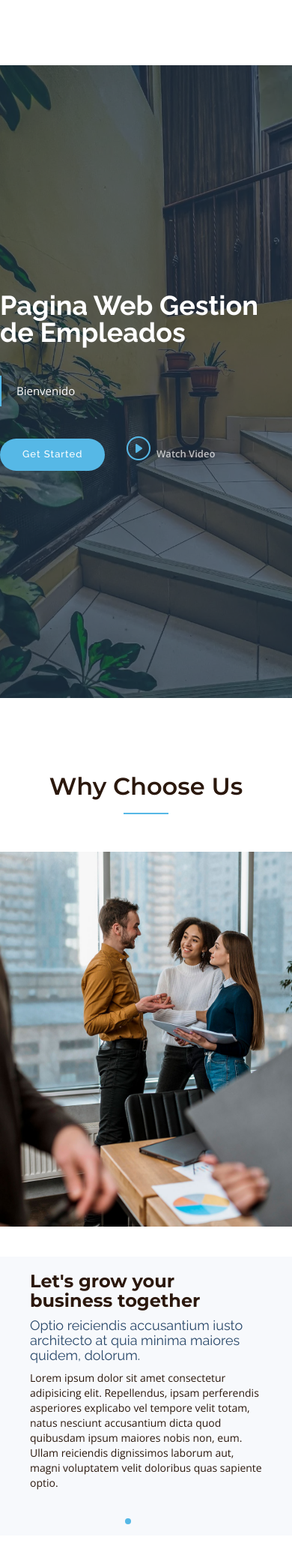
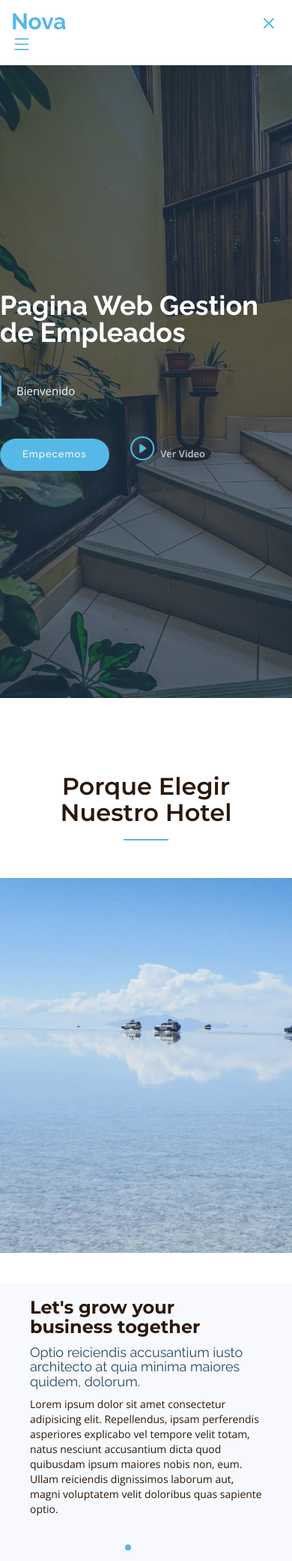
Before and after one commit to Erickbut/proyectoAD, a PHP site: page /index.html in a window 390 px wide. Shown: the top 2082 px of the page at 75% size. Run offline with PHP 8.4, Linux system fonts and the light colour scheme.

Commit message:
add good images to employee and route login

```diff
--- a/assets/css/main.css
+++ b/assets/css/main.css
@@ -256,7 +256,7 @@ section {
 .header .logo h1 {
   font-size: 30px;
   font-weight: 700;
-  color: #fff;
+  color: #56b8e6;
   font-family: var(--font-secondary);
   margin: 0;
 }
@@ -434,7 +434,7 @@ section {
   .navbar .active,
   .navbar .active:focus,
   .navbar li:hover>a {
-    color: #fff;
+    color: #928b8b;
   }
 
   .navbar .dropdown ul,
@@ -452,7 +452,7 @@ section {
   }
 
   .mobile-nav-show {
-    color: rgba(255, 255, 255, 0.9);
+    color: #56b8e6;
     font-size: 28px;
     cursor: pointer;
     line-height: 0;
@@ -460,7 +460,7 @@ section {
   }
 
   .mobile-nav-hide {
-    color: rgba(255, 255, 255, 0.9);
+    color: #56b8e6;
     font-size: 32px;
     cursor: pointer;
     line-height: 0;
--- a/index.html
+++ b/index.html
@@ -95,8 +95,8 @@
             <p>Bienvenido
           </blockquote>
           <div class="d-flex" data-aos="fade-up" data-aos-delay="200">
-            <a href="" class="btn-get-started">Get Started</a>
-            <a href="https://www.youtube.com/watch?v=LXb3EKWsInQ" class="glightbox btn-watch-video d-flex align-items-center"><i class="bi bi-play-circle"></i><span>Watch Video</span></a>
+            <a href="./assets/pages/login.html" class="btn-get-started">Empecemos</a>
+            <a href="https://www.youtube.com/watch?v=izYa2R0OWE8" class="glightbox btn-watch-video d-flex align-items-center"><i class="bi bi-play-circle"></i><span>Ver Video</span></a>
           </div>
 
         </div>
@@ -111,13 +111,13 @@
       <div class="container" data-aos="fade-up">
 
         <div class="section-header">
-          <h2>Why Choose Us</h2>
+          <h2>Porque Elegir Nuestro Hotel</h2>
 
         </div>
 
         <div class="row g-0" data-aos="fade-up" data-aos-delay="200">
 
-          <div class="col-xl-5 img-bg" style="background-image: url('assets/img/why-us-bg.jpg')"></div>
+          <div class="col-xl-5 img-bg" style="background-image: url('assets/img/image-Salar-cars.jpg')"></div>
           <div class="col-xl-7 slides  position-relative">
 
             <div class="slides-1 swiper">
```
Also changed, not shown: assets/img/image-Salar-cars.jpg (added).
